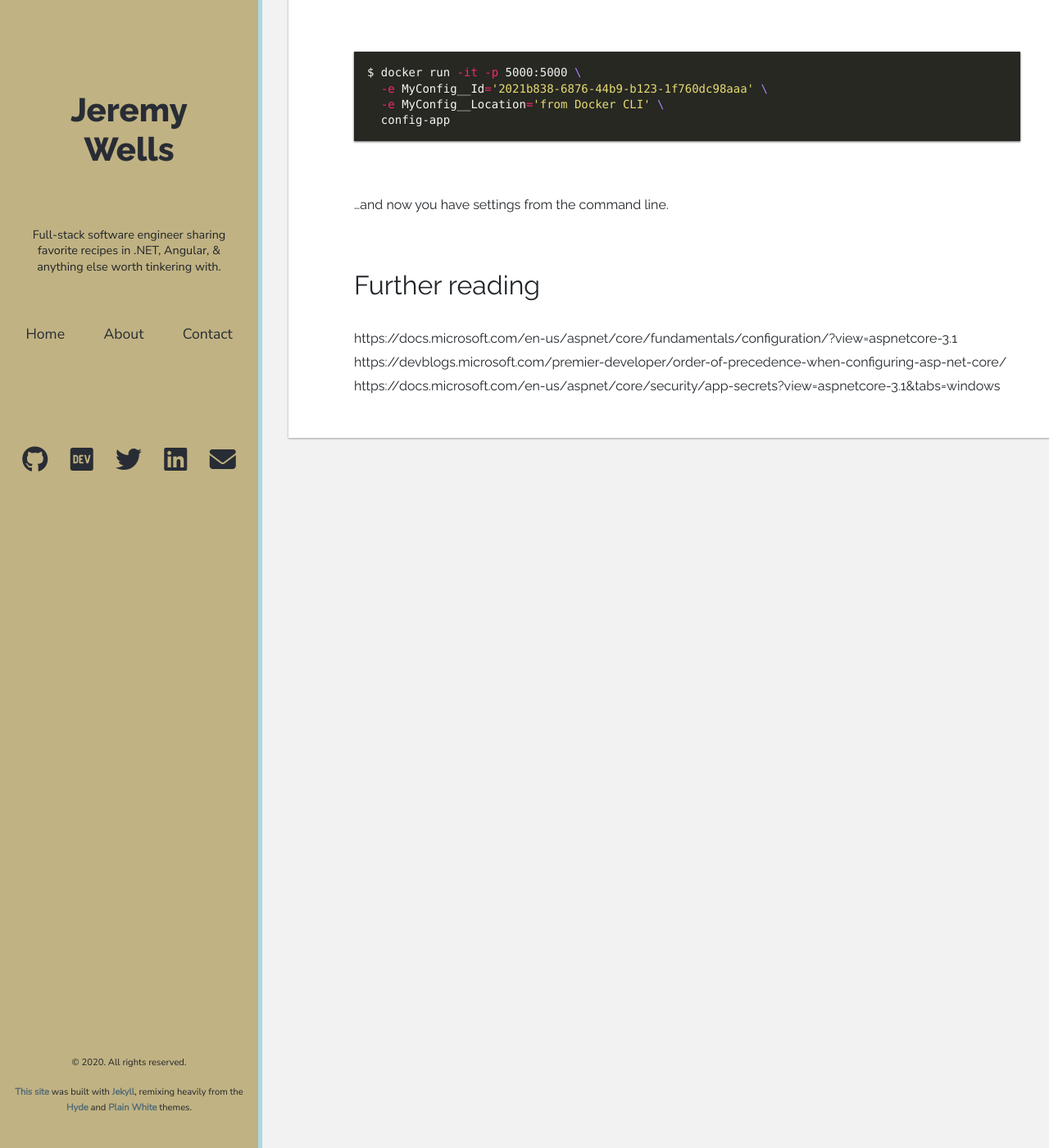
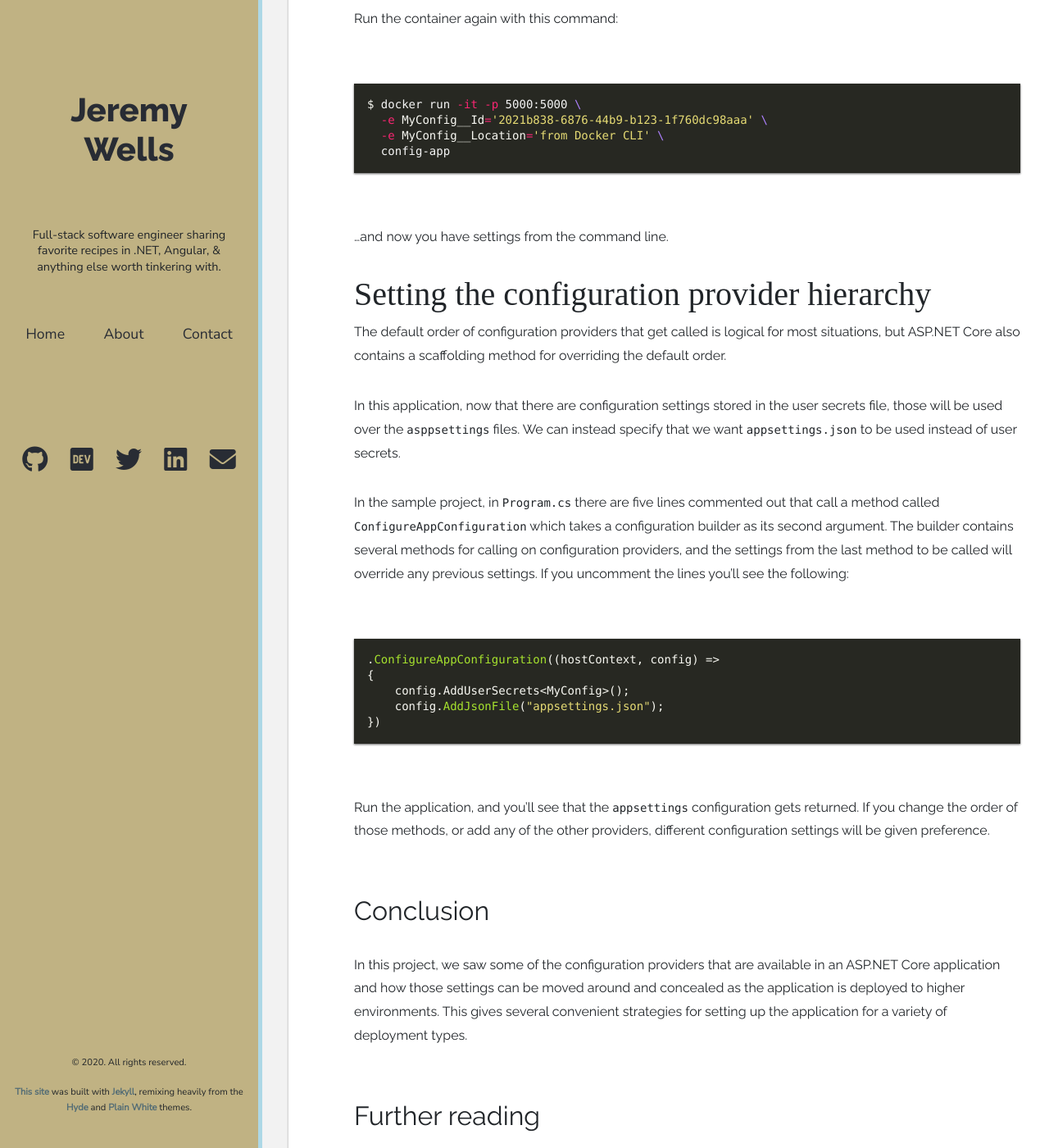
Before and after one commit to jsheridanwells/JeremyWells.Io, a Jekyll site: the page built from _posts/2019-08-24-aspnetcore-config-explained.md, in a window 1280 px wide and 1400 px high, scrolled down 11232 px. Shown: the whole window at 82% size. Built offline with Jekyll 4.4.1, drawn with Linux system fonts in a browser that asks for light colours; nearby versions of some CDN libraries; some web fonts are replaced; some of the changed text lies outside the part shown.

Commit message:
deleted idea

````diff
--- a/_posts/2019-08-24-aspnetcore-config-explained.md
+++ b/_posts/2019-08-24-aspnetcore-config-explained.md
@@ -14,7 +14,7 @@ tags:
 ![Recording Console](/assets/img/aspnetcoreconfig/splash.jpg){:class="post-splash"}
 
 ###### Photo by [Alexey Ruban](https://unsplash.com/@intelligenciya?utm_source=unsplash&amp;utm_medium=referral&amp;utm_content=creditCopyText) on [Unsplash](https://unsplash.com/s/photos/recording-console?utm_source=unsplash&amp;utm_medium=referral&amp;utm_content=creditCopyText)
-A common consideration for working with an ASP.NET Core application is how to store and retrieve values in configuration settings, as well as how to change and update them as the application moves to different environments. It's common to need sensitive values like passwords, API keys, and database connection strings in order to call out to other services, and these settings must be stored separately from the application's source code. To help manage this process, ASP.NET Core contains a set of configuration providers for retrieving and storing values, as well as a class to make complex settings available in the application as strongly-typed objects.
+A common consideration for working with an ASP.NET Core application is how to store and retrieve values in configuration settings, as well as how to change and update them as the application moves to higher environments. It's common to need sensitive values like passwords, API keys, and database connection strings in order to call out to other services, and these settings must be stored separately from the application's source code. To help manage this process, ASP.NET Core contains a set of configuration providers for retrieving and storing values, as well as a class to make complex settings available in the application as strongly-typed objects.
 
 In this tutorial, I'll use an extremely simple web API to illustrate the different configuration providers and how one overrides the next as the application moves to different environments. We'll start with some boilerplate code, create a class to hold configuration settings, then load those settings from different locations in the file system. Finally, we'll move the application to a Docker container to show how settings can be updated in different environments.
 
@@ -22,23 +22,21 @@ In this tutorial, I'll use an extremely simple web API to illustrate the differe
 
 I'll assume you have some familiarity with ASP.NET Core applications, but this article will still stay at a beginner level. To build a copy of the example application and follow along, you will need:
 
-1. Version 3.1 of the .NET Core SDK running on your development machine, [which can be downloaded here](https://dotnet.microsoft.com/download).
-1. Docker Desktop running on your local machine. [This is the download page](https://www.docker.com/products/docker-desktop). The version I'm using as of this writing is 19.03.12.
+1. [Version 3.1 of the .NET Core SDK](https://dotnet.microsoft.com/download) running on your development machine.
+1. [Docker Desktop](https://www.docker.com/products/docker-desktop) running on your local machine. The version I'm using as of this writing is 19.03.12.
 1. [Postman](https://www.postman.com/), or an API tool of your choice, is recommended for making calls to the API and inspecting the results.
 1. Lastly, to follow along with the examples, I've created a Github repo with a __before__ and __after__ branch. The following command will clone the repo:
 ```bash
-$ git clone <URL>.git
+$ git clone git@github.com:jsheridanwells/aspnetcore-config-example.git
 ```
 
-To checkout the __before__ and __after__ branches, run:
+To fetch the __before__ and __after__ branches, run:
 
- `$ git checkout before`
-
- and
-
- `$ git checkout after`
-
- respectively.
+ ```bash
+$ git fetch origin before:before
+$ git fetch origin after:after
+```
+Then, `$ git checkout <branch name>` will take you to before or after.
 
 
  Lastly, I tend to prefer writing .NET Core tutorials as OS-agnostically as possible, so I'll be using the command line with __Bash__ for most of the steps, rather than Visual Studio. If you are using an IDE like Visual Studio or the Windows command line, there may be some differences from what you'll see here.
@@ -47,7 +45,7 @@ To checkout the __before__ and __after__ branches, run:
 
 Here are the important files we'll be working with in this project:
  - `appsettings.json` and `appsettings.Development.json` are two configuration files provided by ASP.NET core for configuration settings in different environments. The first file, `appsettings.json` contains any default settings, then any `appsettings.{Environment Name}.json` files override those settings. Since these files are stored at the root of the project directory, they should not contain any sensitive keys as these settings will usually checked into the project's version control system.
- - `Program.cs` is the main file that scaffolds an ASP.NET Core application and creates both the application and the host environment for the application. In this project, you'll notice a method called `.ConfigureAppConfiguration` that is commented out. Later in this tutorial, we'll comment the method and play around with the directives in there.
+ - `Program.cs` is the main file that scaffolds an ASP.NET Core application and creates both the application and the host environment for the application. In this project, you'll notice a method called `.ConfigureAppConfiguration` that is commented out. Later in this tutorial, we'll uncomment the method and play around with the directives in there.
  - `Startup.cs` defines all the top-level settings for the application including configuration, dependency in injection, and the middlewares used by the application. In this class, we'll define the entry point for the app's configuration.
  - `Controllers/ConfigController.cs` is the single controller in the project with a single method called `GetConfig` that will be modified to return the values in our settings so that we can inspect the configuration values that are available in the application.
  - Lastly, `Dockerfile` will be used to build the application in a container and experiment with passing in configuration values that way. Note that we won't discuss containerizing applications in this tutorial, but you won't need to know much Docker for this demo.
@@ -148,13 +146,6 @@ All of this happens under the hood, allowing us to write the configuration code
 When we ran the application in the last step, the configuration values that were returned came from the `./appsettings.json` file. This can be overridden with an `appsettings.{ ENVIRONMENT NAME }.json` file. Add a file at the root of the project called `appsettings.Development.json` and paste in the following:
 ```json
 {
-  "Logging": {
-    "LogLevel": {
-      "Default": "Information",
-      "Microsoft": "Warning",
-      "Microsoft.Hosting.Lifetime": "Information"
-    }
-  },
   "MyConfig": {
     "Id": "6e20863b-ae31-4e6c-8711-00177586bec0",
     "Location": "from appSettings.development.json"
@@ -176,6 +167,11 @@ We'll change the hosting environment to "Staging", then run set the application
 ```bash
 $ export ASPNETCORE_ENVIRONMENT="Staging"
 $ dotnet run --launch-profile "Staging"
+```
+
+If you are using Windows, the first command is:
+```cmd
+> set ASPNETCORE_ENVIRONMENT="Staging"
 ```
 Now the request returns the settings from the Staging configuration.
 
@@ -205,9 +201,11 @@ Now, if you navigate to `~/.microsoft/usersecrets/<user_secrets_id>/secrets.json
 
 Run the application, make a request to `/config` again, and the values added with the User Secrets Manager have overridden the values from `appsettings.json` without having to modify any of the code.
 
+Note that the User Secrets Manager is only for development purposes and should not be used in a production scenario since those values are stored on the host in plain text.
+
 ## Environment variables, command line arguments, and container commands
 
-Next, we can set `MyConfig:Id` and `MyConfig:Location` as environment variables and they will take precedent over the user secrets settings.
+We can also set `MyConfig:Id` and `MyConfig:Location` as environment variables and they will take precedent over the user secrets settings.
 
 If you are using Linux or OSX, you can add these as environment variables:
 ```bash
@@ -259,8 +257,28 @@ $ docker run -it -p 5000:5000 \
 ```
 ...and now you have settings from the command line.
 
+# Setting the configuration provider hierarchy
+
+The default order of configuration providers that get called is logical for most situations, but ASP.NET Core also contains a scaffolding method for overriding the default order.
+
+In this application, now that there are configuration settings stored in the user secrets file, those will be used over the `asppsettings` files. We can instead specify that we want `appsettings.json` to be used instead of user secrets.
+
+In the sample project, in `Program.cs` there are five lines commented out that call a method called `ConfigureAppConfiguration` which takes a configuration builder as its second argument. The builder contains several methods for calling on configuration providers, and the settings from the last method to be called will override any previous settings. If you uncomment the lines you'll see the following:
+```csharp
+.ConfigureAppConfiguration((hostContext, config) =>
+{
+    config.AddUserSecrets<MyConfig>();
+    config.AddJsonFile("appsettings.json");
+})
+```
+Run the application, and you'll see that the `appsettings` configuration gets returned. If you change the order of those methods, or add any of the other providers, different configuration settings will be given preference.
+
+## Conclusion
+
+In this project, we saw some of the configuration providers that are available in an ASP.NET Core application and how those settings can be moved around and concealed as the application is deployed to higher environments. This gives several convenient strategies for setting up the application for a variety of deployment types.
+
 ## Further reading
 
-https://docs.microsoft.com/en-us/aspnet/core/fundamentals/configuration/?view=aspnetcore-3.1
-https://devblogs.microsoft.com/premier-developer/order-of-precedence-when-configuring-asp-net-core/
-https://docs.microsoft.com/en-us/aspnet/core/security/app-secrets?view=aspnetcore-3.1&tabs=windows
+[https://docs.microsoft.com/en-us/aspnet/core/fundamentals/configuration/?view=aspnetcore-3.1](https://docs.microsoft.com/en-us/aspnet/core/fundamentals/configuration/?view=aspnetcore-3.1)
+[https://devblogs.microsoft.com/premier-developer/order-of-precedence-when-configuring-asp-net-core/](https://devblogs.microsoft.com/premier-developer/order-of-precedence-when-configuring-asp-net-core/)
+[https://docs.microsoft.com/en-us/aspnet/core/security/app-secrets?view=aspnetcore-3.1&tabs=windows](https://docs.microsoft.com/en-us/aspnet/core/security/app-secrets?view=aspnetcore-3.1&tabs=windows)
````
Also changed, not shown: 1 other file.
